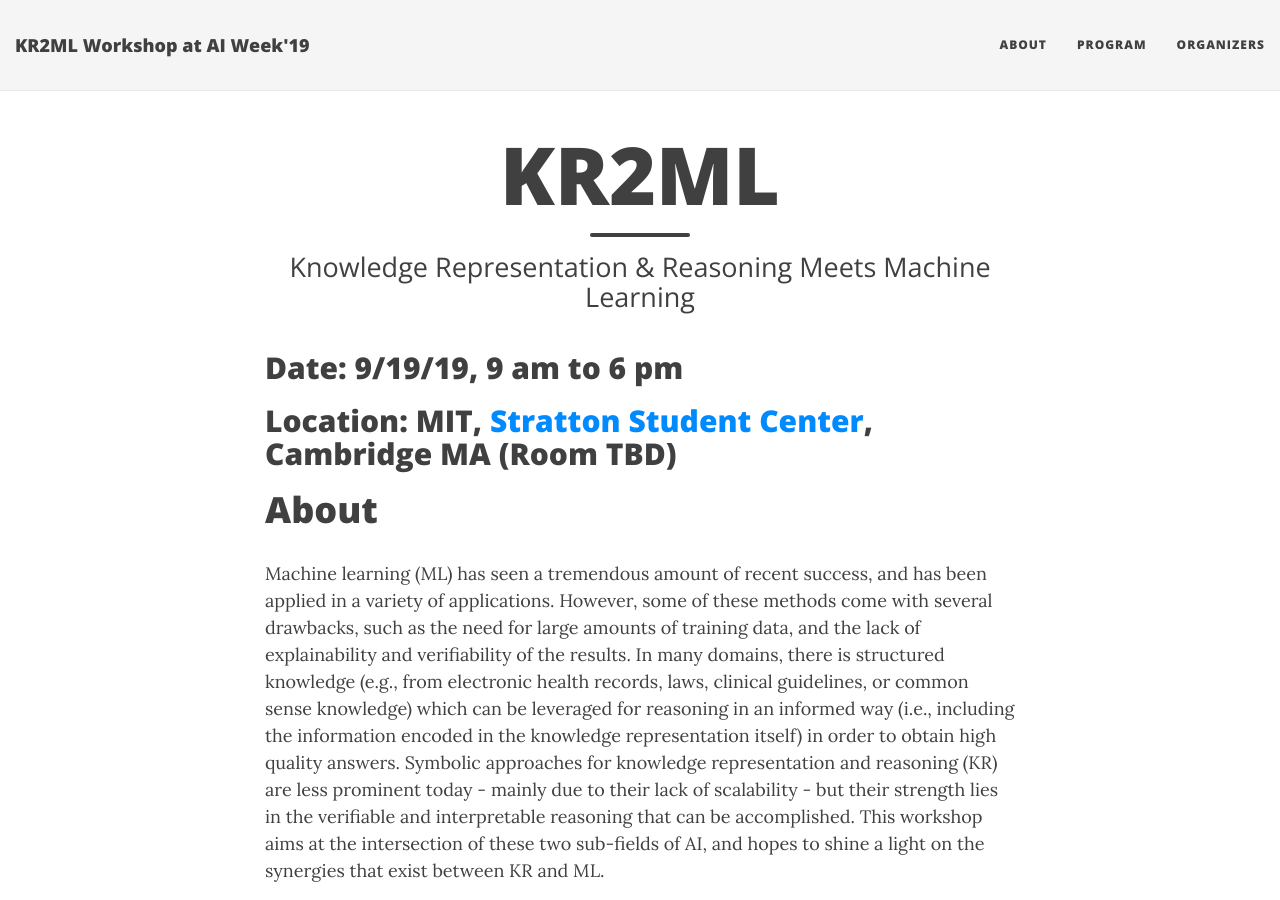
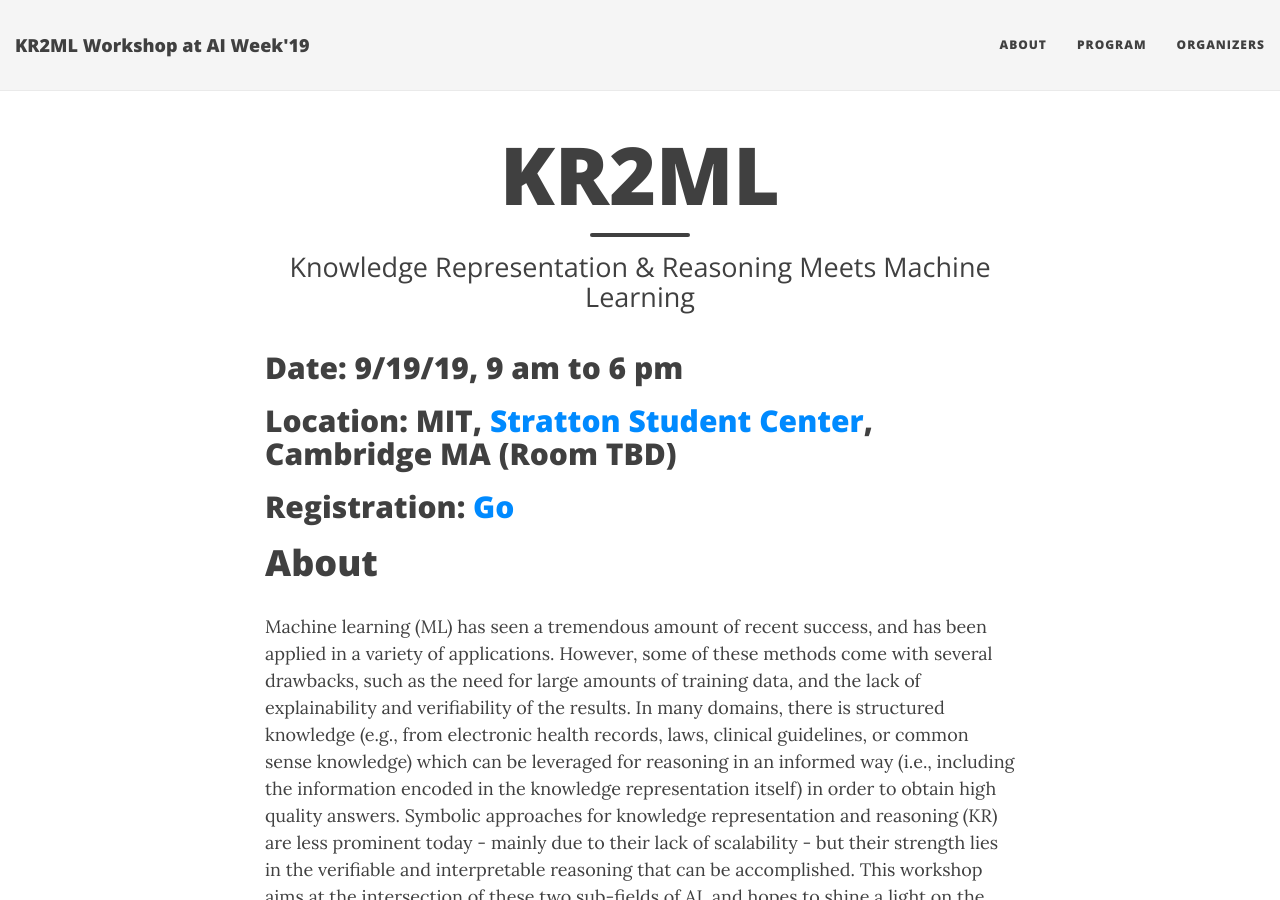
Before and after one commit to kr2ml/ibm-2019, a Jekyll site: the page built from index.md, in a window 1280 px wide and 900 px high. Built offline with Jekyll 4.4.1, drawn with Linux system fonts in a browser that asks for light colours; nearby versions of some CDN libraries.

Commit message:
+ registration link

```diff
--- a/index.md
+++ b/index.md
@@ -6,6 +6,7 @@ use-site-title: true
 ---
 ## Date: 9/19/19, 9 am to 6 pm
 ## Location: MIT, [Stratton Student Center](https://whereis.mit.edu/?go=W20), Cambridge MA (Room TBD)
+## Registration: [Go](https://kr2ml.eventbrite.com)
 
 # About
 
```
